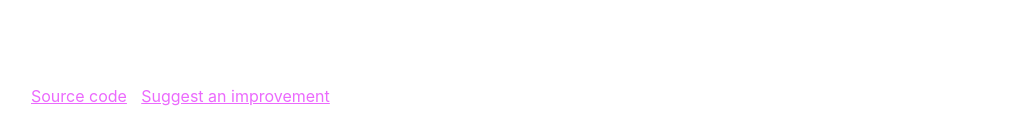
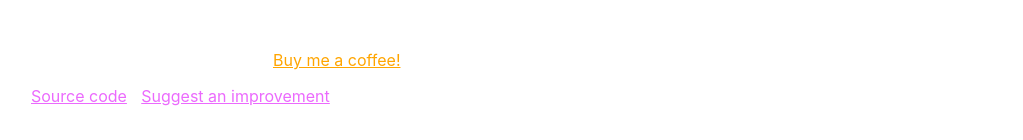
Before and after one commit to AcelisWeaven/AbyssExplorer, a Vue app: page / in a window 1280 px wide. Shown: the part 2036-2176 px from the top of the page, without its empty margins (127-1150 px from the left). Built offline with nearby package versions, Linux system fonts and the light colour scheme.

Commit message:
Added a Buymeacoffee link

```diff
--- a/src/App.vue
+++ b/src/App.vue
@@ -122,7 +122,7 @@
             <div class="no-results" v-if="searchItems.length === 0">No results :(</div>
         </section>
         <footer>
-            <p>Made with ❤ by AcelisWeaven.</p>
+            <p>Made with ❤ by AcelisWeaven. <a class="link-orange" href="https://github.com/AcelisWeaven" target="_blank">Buy me a coffee!</a></p>
             <p>
                 <a href="https://github.com/AcelisWeaven/AbyssExplorer">Source code</a> |
                 <a href="https://github.com/AcelisWeaven/AbyssExplorer/issues/new">Suggest an improvement</a>
@@ -828,6 +828,10 @@
             padding: 0 150px;
         }
     }
+
+    .link-orange {
+        color: orange;
+    }
 </style>
 
 <script>
```
